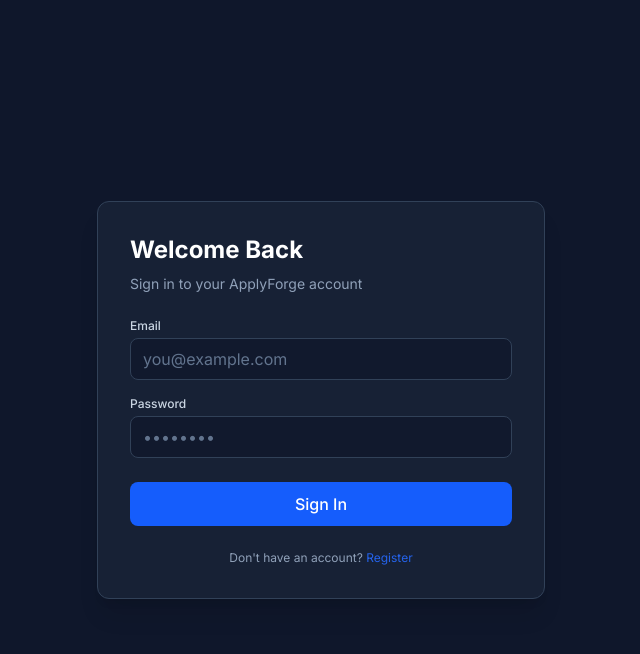
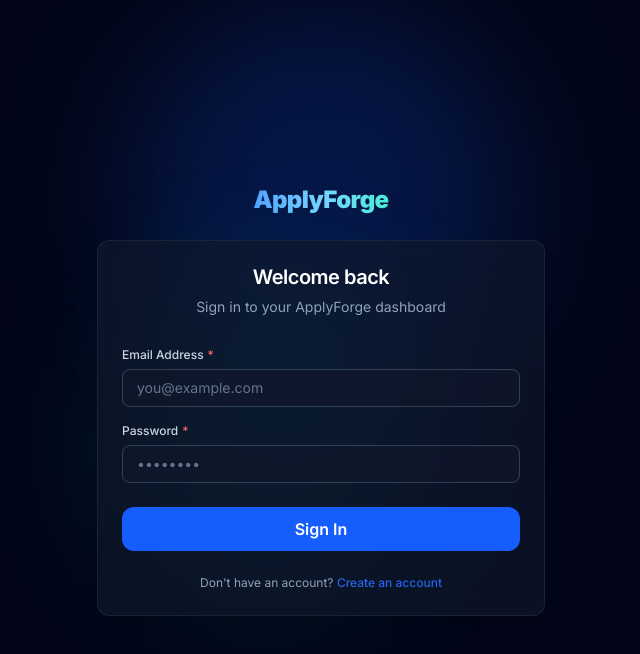
Before and after one commit to nzaman7878/ApplyForge-Multi-Agent-Job-Application-Copilot, a React (Vite) app in the folder client/: page /login in a window 1280 px wide. Shown: the top 654 px of the page, without its empty margins (319-959 px from the left). Built offline with nearby package versions, Linux system fonts and the light colour scheme; no server answers.

Commit message:
feat(client): build Login page

```diff
--- a/client/src/pages/Login.jsx
+++ b/client/src/pages/Login.jsx
@@ -1,42 +1,149 @@
-import React from 'react';
-import { Link } from 'react-router-dom';
+import React, { useState } from 'react';
+import { Link, useNavigate } from 'react-router-dom';
+import { useForm } from 'react-hook-form';
+import { zodResolver } from '@hookform/resolvers/zod';
+import { loginSchema } from '../schemas/auth.schemas';
+import { useAuth } from '../context/AuthContext';
+import {
+  Button,
+  FormField,
+  Card,
+  CardHeader,
+  CardTitle,
+  CardDescription,
+  CardContent,
+} from '../components/ui';
 
 export default function Login() {
+  const [serverError, setServerError] = useState('');
+  const { login } = useAuth();
+  const navigate = useNavigate();
+
+  const {
+    register,
+    handleSubmit,
+    formState: { errors, isSubmitting },
+  } = useForm({
+    resolver: zodResolver(loginSchema),
+    mode: 'onChange',
+    defaultValues: {
+      email: '',
+      password: '',
+    },
+  });
+
+  const onSubmit = async (data) => {
+    try {
+      setServerError('');
+      await login(data.email, data.password);
+      navigate('/dashboard');
+    } catch (err) {
+      const message =
+        err.response?.data?.message ||
+        err.response?.data?.error ||
+        err.message ||
+        'Login failed. Please check your credentials.';
+      setServerError(message);
+    }
+  };
+
   return (
-    <div className="min-h-screen bg-slate-900 text-white flex flex-col items-center justify-center p-6">
-      <div className="w-full max-w-md bg-slate-800/60 p-8 rounded-xl border border-slate-700 shadow-xl">
-        <h2 className="text-2xl font-bold mb-2">Welcome Back</h2>
-        <p className="text-slate-400 text-sm mb-6">Sign in to your ApplyForge account</p>
-        <div className="space-y-4">
-          <div>
-            <label className="block text-xs font-medium text-slate-300 mb-1">Email</label>
-            <input
+    <div className="relative min-h-screen bg-slate-950 text-white flex flex-col items-center justify-center p-4 sm:p-6 overflow-hidden">
+      {/* Background Decorative Blur Orbs */}
+      <div className="absolute top-1/4 left-1/2 -translate-x-1/2 -translate-y-1/2 w-96 h-96 bg-blue-600/20 rounded-full blur-3xl pointer-events-none -z-0" />
+      <div className="absolute bottom-1/4 left-1/3 w-80 h-80 bg-teal-500/15 rounded-full blur-3xl pointer-events-none -z-0" />
+
+      {/* Main Container with smooth fade/slide animation */}
+      <div className="w-full max-w-md relative z-10 animate-fade-in transition-all duration-300">
+        {/* Logo / Brand Header */}
+        <div className="text-center mb-6">
+          <Link to="/" className="inline-block group">
+            <span className="text-2xl font-black tracking-tight bg-gradient-to-r from-blue-400 via-sky-300 to-teal-300 bg-clip-text text-transparent group-hover:opacity-90 transition">
+              ApplyForge
+            </span>
+          </Link>
+        </div>
+
+        <Card className="border-slate-800/80 bg-slate-900/70 backdrop-blur-xl shadow-2xl shadow-black/40">
+          <CardHeader className="text-center pb-2">
+            <CardTitle className="text-2xl font-bold text-white tracking-tight">
+              Welcome back
+            </CardTitle>
+            <CardDescription className="text-slate-400 text-sm">
+              Sign in to your ApplyForge dashboard
+            </CardDescription>
+          </CardHeader>
+
+          <CardContent className="pt-4">
+            {/* Server Error Alert */}
+            {serverError && (
+              <div
+                className="mb-5 p-3.5 rounded-lg bg-red-950/50 border border-red-800/60 text-red-300 text-sm flex items-start gap-2.5 animate-shake"
+                role="alert"
+              >
+                <svg
+                  className="w-5 h-5 text-red-400 shrink-0 mt-0.5"
+                  xmlns="http://www.w3.org/2000/svg"
+                  fill="none"
+                  viewBox="0 0 24 24"
+                  stroke="currentColor"
+                >
+                  <path
+                    strokeLinecap="round"
+                    strokeLinejoin="round"
+                    strokeWidth={2}
+                    d="M12 9v2m0 4h.01m-6.938 4h13.856c1.54 0 2.502-1.667 1.732-3L13.732 4c-.77-1.333-2.694-1.333-3.464 0L3.34 16c-.77 1.333.192 3 1.732 3z"
+                  />
+                </svg>
+                <span>{serverError}</span>
+              </div>
+            )}
+
+            <form onSubmit={handleSubmit(onSubmit)} className="space-y-4" noValidate>
+              <FormField
+                label="Email Address"
+                name="email"
                 type="email"
                 placeholder="you@example.com"
-              className="w-full px-3 py-2 bg-slate-900/80 border border-slate-700 rounded-lg text-white placeholder-slate-500 focus:outline-none focus:border-blue-500"
+                required
+                register={register}
+                errors={errors}
+                autoComplete="email"
               />
-          </div>
-          <div>
-            <label className="block text-xs font-medium text-slate-300 mb-1">Password</label>
-            <input
+
+              <FormField
+                label="Password"
+                name="password"
                 type="password"
                 placeholder="••••••••"
-              className="w-full px-3 py-2 bg-slate-900/80 border border-slate-700 rounded-lg text-white placeholder-slate-500 focus:outline-none focus:border-blue-500"
+                required
+                register={register}
+                errors={errors}
+                autoComplete="current-password"
               />
-          </div>
-          <button
-            type="button"
-            className="w-full py-2.5 bg-blue-600 hover:bg-blue-500 font-medium rounded-lg text-white transition mt-2"
+
+              <Button
+                type="submit"
+                variant="primary"
+                size="lg"
+                isLoading={isSubmitting}
+                className="w-full mt-2 font-semibold shadow-blue-500/20 shadow-lg hover:shadow-blue-500/30"
               >
                 Sign In
-          </button>
-        </div>
-        <p className="text-xs text-slate-400 text-center mt-6">
+              </Button>
+            </form>
+
+            <p className="text-center text-xs text-slate-400 mt-6">
               Don't have an account?{' '}
-          <Link to="/register" className="text-blue-400 hover:underline">
-            Register
+              <Link
+                to="/register"
+                className="text-blue-400 hover:text-blue-300 font-medium transition underline-offset-4 hover:underline"
+              >
+                Create an account
               </Link>
             </p>
+          </CardContent>
+        </Card>
       </div>
     </div>
   );
```
Lines whose indentation alone changed are shown as unchanged.
